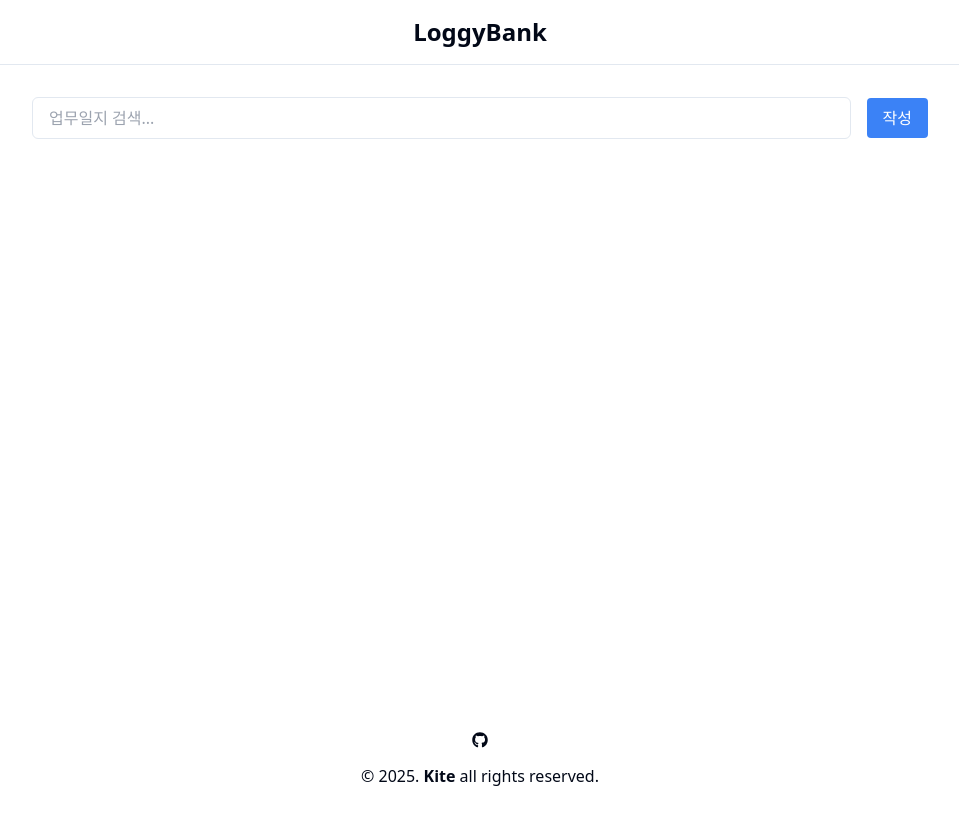
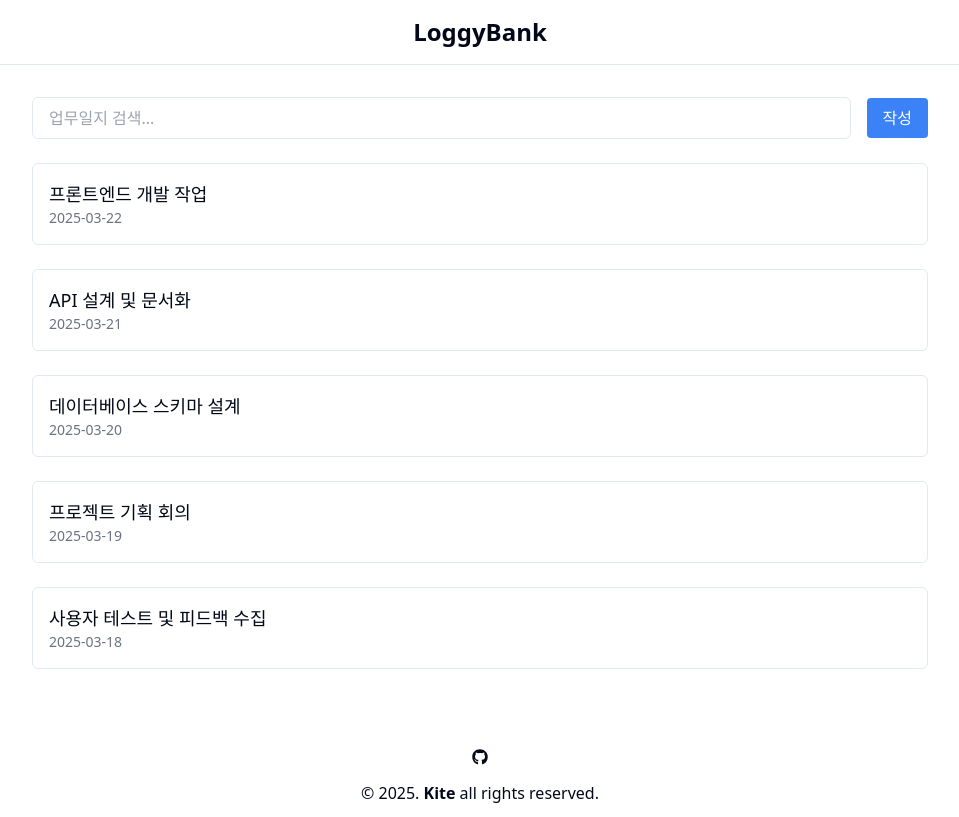
Before and after one commit to Blue-Kite/LoggyBank, a Next.js app: page / in a window 1280 px wide. Shown: the whole page, without its empty margins (160-1119 px from the left). Built offline with nearby package versions, Linux system fonts and the light colour scheme.

Commit message:
feat: 1. 목록 구현, 2. Task 경로 레이아웃 구현

```diff
--- a/app/page.tsx
+++ b/app/page.tsx
@@ -1,6 +1,10 @@
+import TaskItem from '@/components/task-item';
+import { MOCK_TASK } from '@/mock/data';
 import Link from 'next/link';
 
 export default function Home() {
+  const tasks = MOCK_TASK;
+
   return (
     <main className="flex flex-col flex-grow w-full max-w-4xl mx-auto py-8">
       <div className="flex flex-row justify-between items-center gap-4">
@@ -21,7 +25,15 @@ export default function Home() {
           작성
         </Link>
       </div>
-      <div className="mb-6">{/* 업무일지 리스트*/}</div>
+      <div className="my-6">
+        {tasks.length > 0 ? (
+          tasks.map((task) => <TaskItem key={task.id} task={task} />)
+        ) : (
+          <p className="text-center text-gray-500">
+            아직 작성된 업무일지가 없습니다.
+          </p>
+        )}
+      </div>
     </main>
   );
 }
--- /dev/null
+++ b/app/task/layout.tsx
@@ -0,0 +1,13 @@
+import React from 'react';
+
+export default function TaskLayout({
+  children,
+}: {
+  children: React.ReactNode;
+}) {
+  return (
+    <main className="flex flex-col flex-grow w-full max-w-4xl mx-auto py-8">
+      {children}
+    </main>
+  );
+}
--- /dev/null
+++ b/components/task-item.tsx
@@ -0,0 +1,19 @@
+import Link from 'next/link';
+import dayjs from 'dayjs';
+
+interface TaskItemProps {
+  task: Task;
+}
+
+export default function TaskItem({ task }: TaskItemProps) {
+  return (
+    <Link href={`/task/${task.id}`} className="block">
+      <div className="mb-6 border rounded-md p-4 hover:shadow-md transition-shadow">
+        <h3 className="font-medium text-lg">{task.title}</h3>
+        <p className="text-sm text-gray-500">
+          {dayjs(task.createdAt).format('YYYY-MM-DD')}
+        </p>
+      </div>
+    </Link>
+  );
+}
--- a/mock/data.ts
+++ b/mock/data.ts
@@ -32,7 +32,7 @@ const createEmptyTimeBlocks = (): TimeBlock[] => {
   ];
 };
 
-export const mockTasks: Task[] = [
+export const MOCK_TASK: Task[] = [
   {
     id: '1',
     title: '프론트엔드 개발 작업',
--- a/package.json
+++ b/package.json
@@ -14,6 +14,7 @@
     "@radix-ui/react-slot": "^1.1.2",
     "class-variance-authority": "^0.7.1",
     "clsx": "^2.1.1",
+    "dayjs": "^1.11.13",
     "lucide-react": "^0.477.0",
     "next": "15.1.7",
     "react": "^19.0.0",
```
Also changed, not shown: 1 other file (tests, documents, lock files or other folders).
